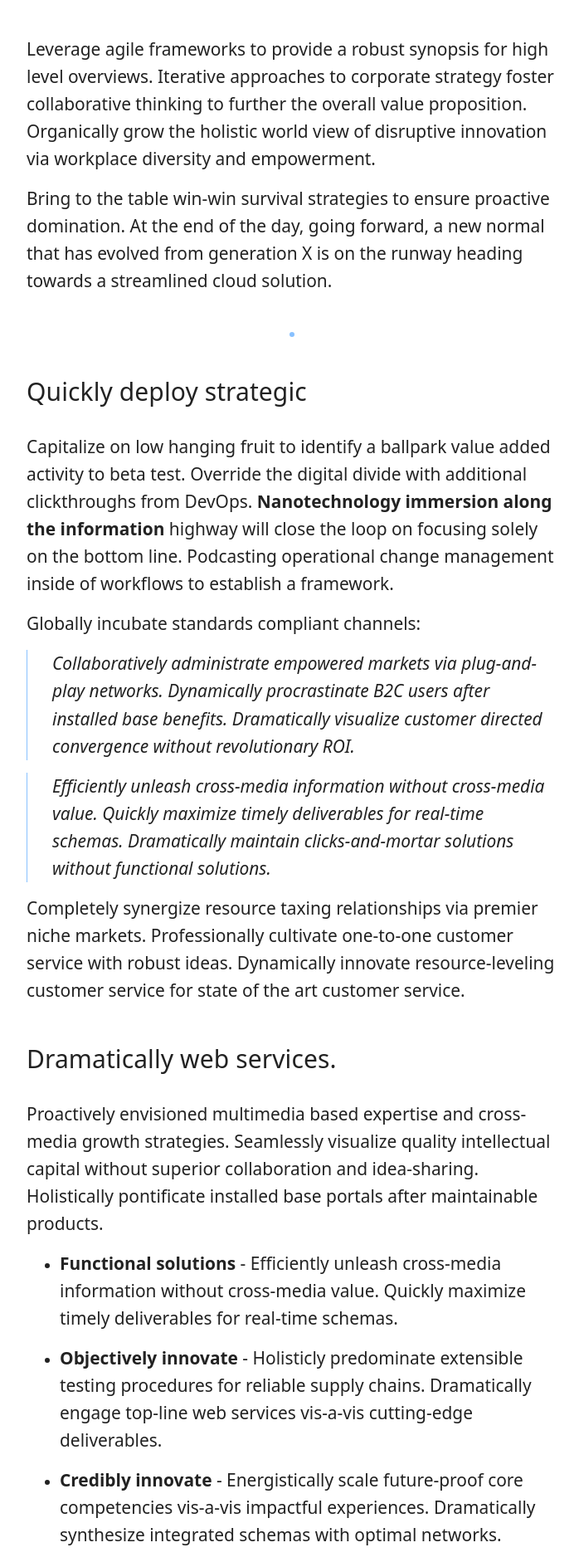
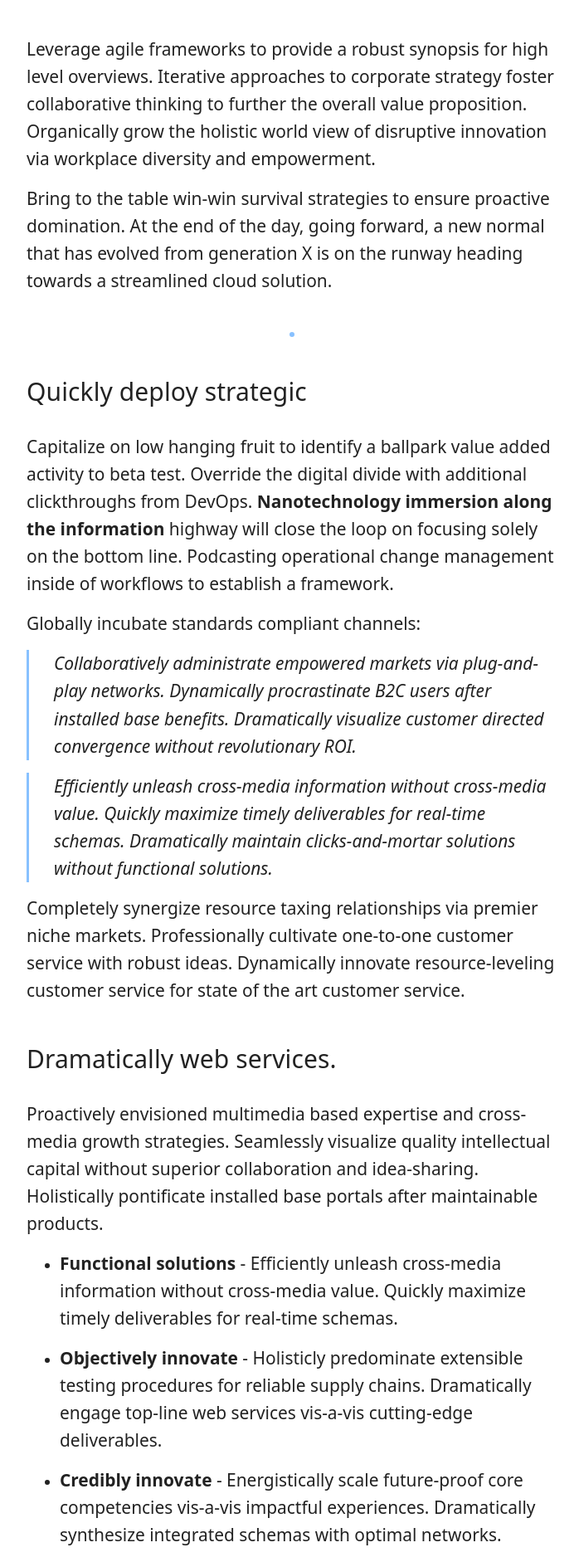
Before and after one commit to dylanhand/dylanhand.github.io, a Jekyll site: the page built from _posts/2019-07-23-travel-essentials.md, in a window 1280 px wide. Shown: the part 741-2623 px from the top of the page at 83% size, without its empty margins (288-986 px from the left). Built offline with Jekyll 4.4.1, drawn with Linux system fonts in a browser that asks for light colours; some web fonts are replaced.

Commit message:
Thicken blockquote lines

```diff
--- a/_sass/2-base/_base.scss
+++ b/_sass/2-base/_base.scss
@@ -96,7 +96,7 @@ blockquote {
   font-weight: 400;
   font-style: italic;
   font-size: 18px;
-  border-left: 1px solid $secondary-color;
+  border-left: 3px solid $secondary-color;
 }
 
 pre {
```
